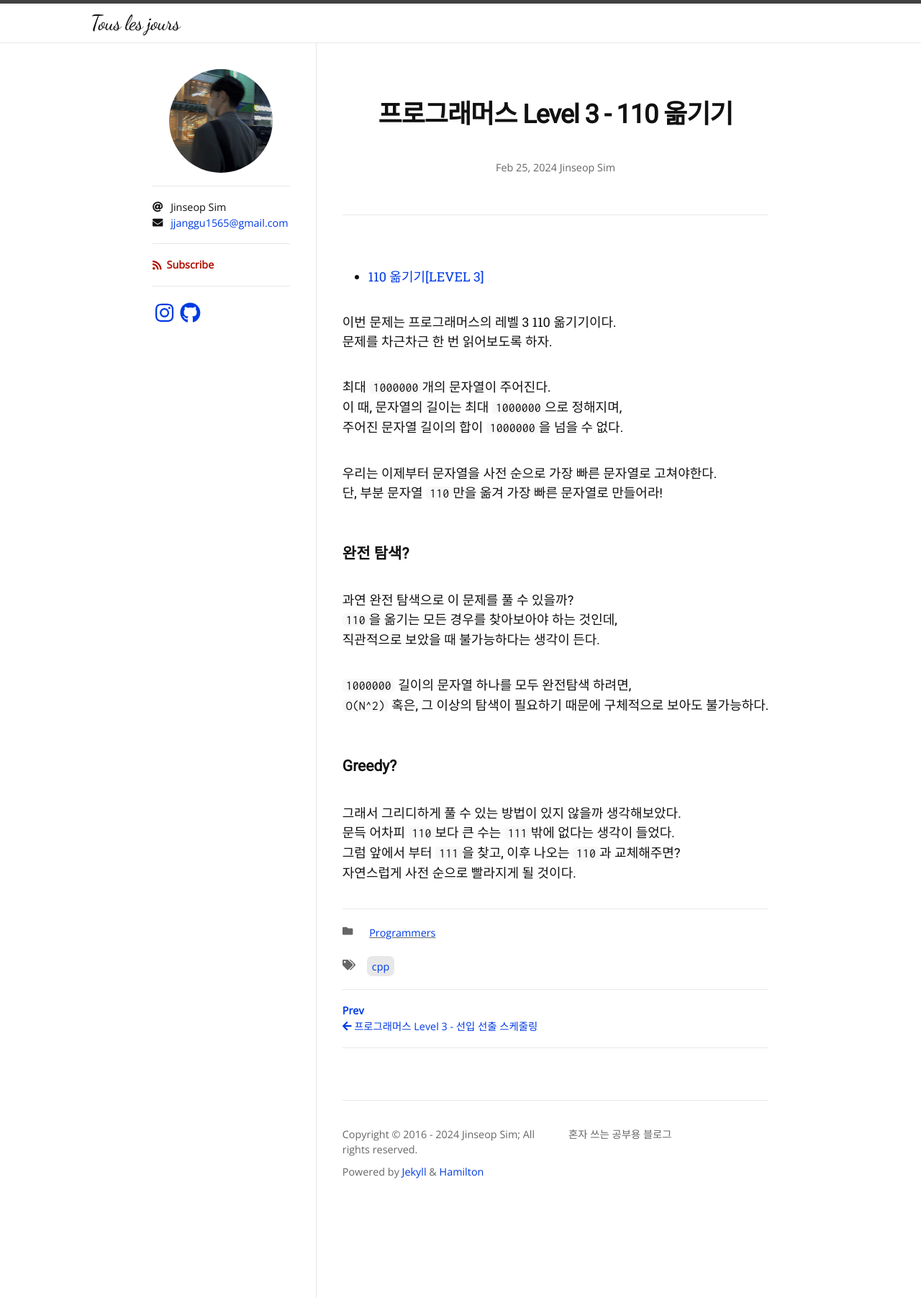
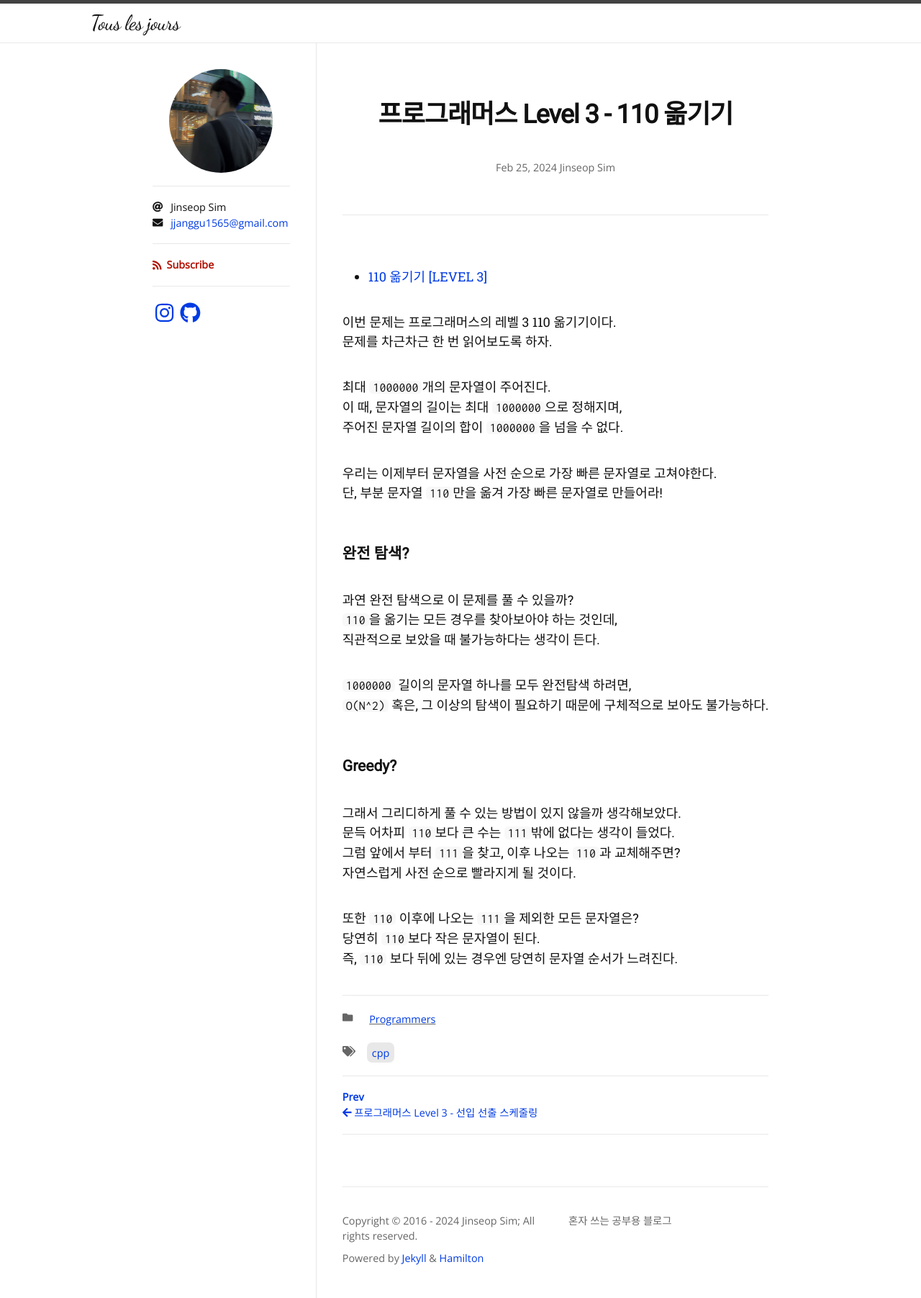
Before and after one commit to Jinseop-Sim/Jinseop-Sim.github.io, a Jekyll site: the page built from _posts/2024-02-25-pg-move-110.md, in a window 1280 px wide. Shown: the whole page at 72% size. Built offline with Jekyll 4.4.1, drawn with Linux system fonts in a browser that asks for light colours; nearby versions of some CDN libraries; some web fonts are replaced.

Commit message:
글 수정

````diff
--- a/_posts/2024-02-25-pg-move-110.md
+++ b/_posts/2024-02-25-pg-move-110.md
@@ -6,7 +6,7 @@
 author:
   - Jinseop Sim
 ---
-- [110 옮기기[LEVEL 3]](https://school.programmers.co.kr/learn/courses/30/lessons/77886)
+- [110 옮기기 [LEVEL 3]](https://school.programmers.co.kr/learn/courses/30/lessons/77886)
 
 이번 문제는 프로그래머스의 레벨 3 110 옮기기이다.
 문제를 차근차근 한 번 읽어보도록 하자.
@@ -31,3 +31,7 @@
 문득 어차피 ```110```보다 큰 수는 ```111```밖에 없다는 생각이 들었다.
 그럼 앞에서 부터 ```111```을 찾고, 이후 나오는 ```110```과 교체해주면?
 자연스럽게 사전 순으로 빨라지게 될 것이다.
+
+또한 ```110``` 이후에 나오는 ```111```을 제외한 모든 문자열은?
+당연히 ```110```보다 작은 문자열이 된다.
+즉, ```110``` 보다 뒤에 있는 경우엔 당연히 문자열 순서가 느려진다.
````
